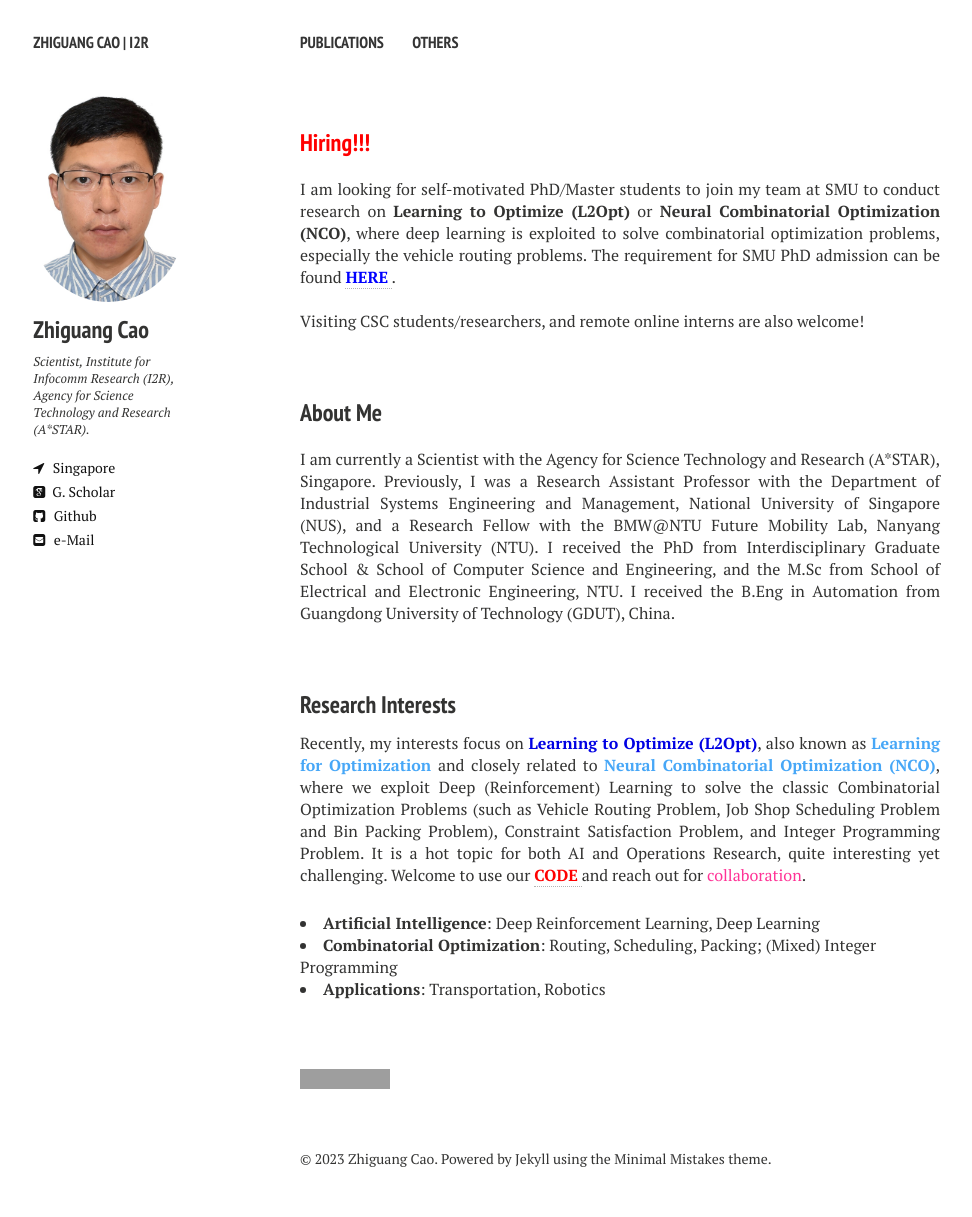
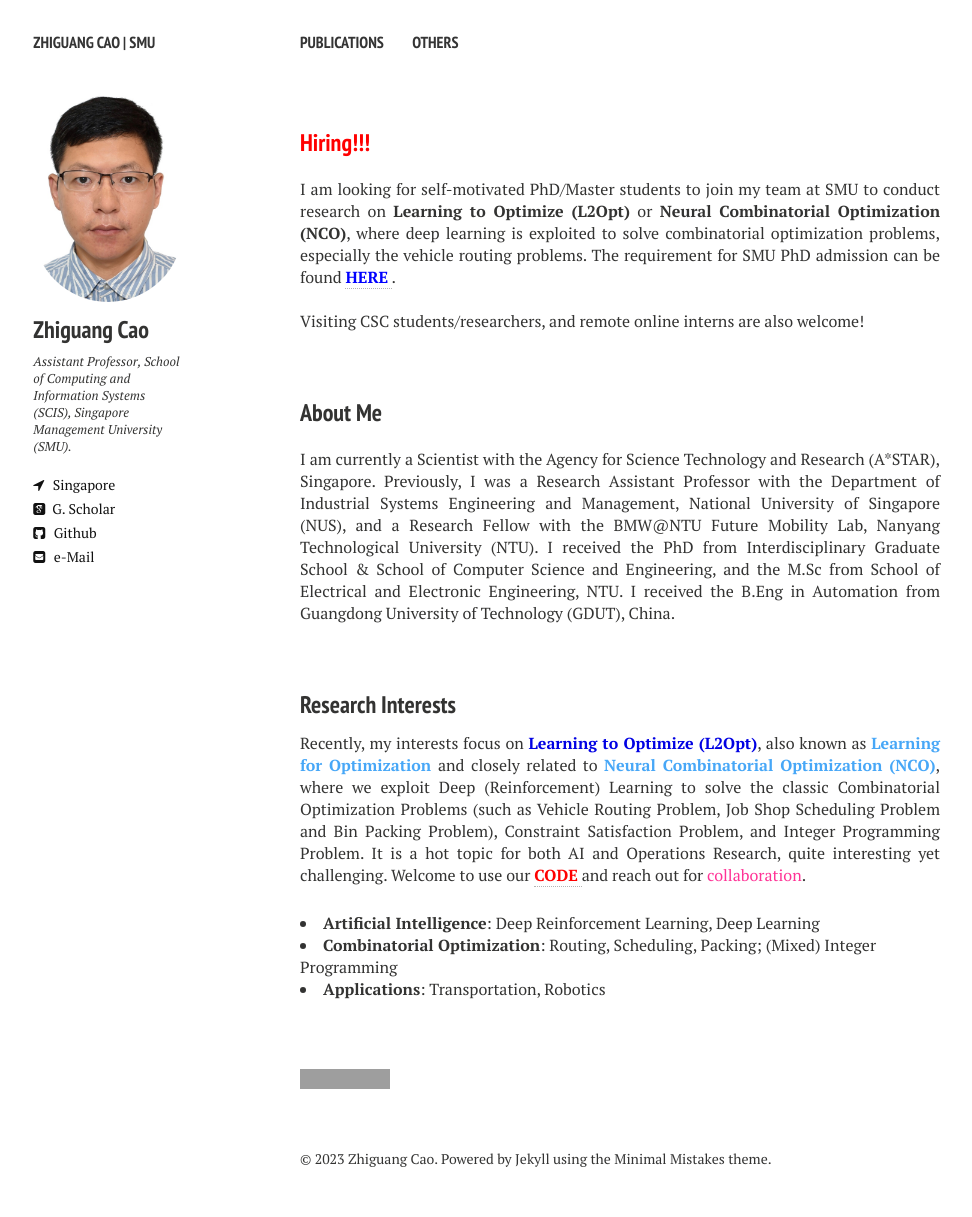
Before and after one commit to zhiguangcaosg/zhiguangcaosg.github.io, a Jekyll site: the page built from index.md, in a window 1280 px wide. Shown: the whole page, without its empty margins (20-992 px from the left). Built offline with Jekyll 4.4.1, drawn with Linux system fonts in a browser that asks for light colours; nearby versions of some CDN libraries; grey boxes are pictures that could not be loaded.

Commit message:
Update _config.yml

```diff
--- a/_config.yml
+++ b/_config.yml
@@ -1,5 +1,5 @@
 #title: Personal Web Page
-title: Zhiguang Cao | I2R
+title: Zhiguang Cao | SMU
 description:      Welcome to my site.
 # Your site's domain goes here. Leave localhost server or blank when working locally.
 url:              //zhiguangcaosg.github.io
@@ -11,7 +11,7 @@ url:              //zhiguangcaosg.github.io
 owner:
   name:           Zhiguang Cao
   avatar:         zhiguangcao.jpg
-  bio:            Scientist, Institute for Infocomm Research (I2R), Agency for Science Technology and Research (A*STAR).
+  bio:            Assistant Professor, School of Computing and Information Systems (SCIS), Singapore Management University (SMU).
   location:       Singapore
   email:          zhiguangcao@outlook.com
 
```
